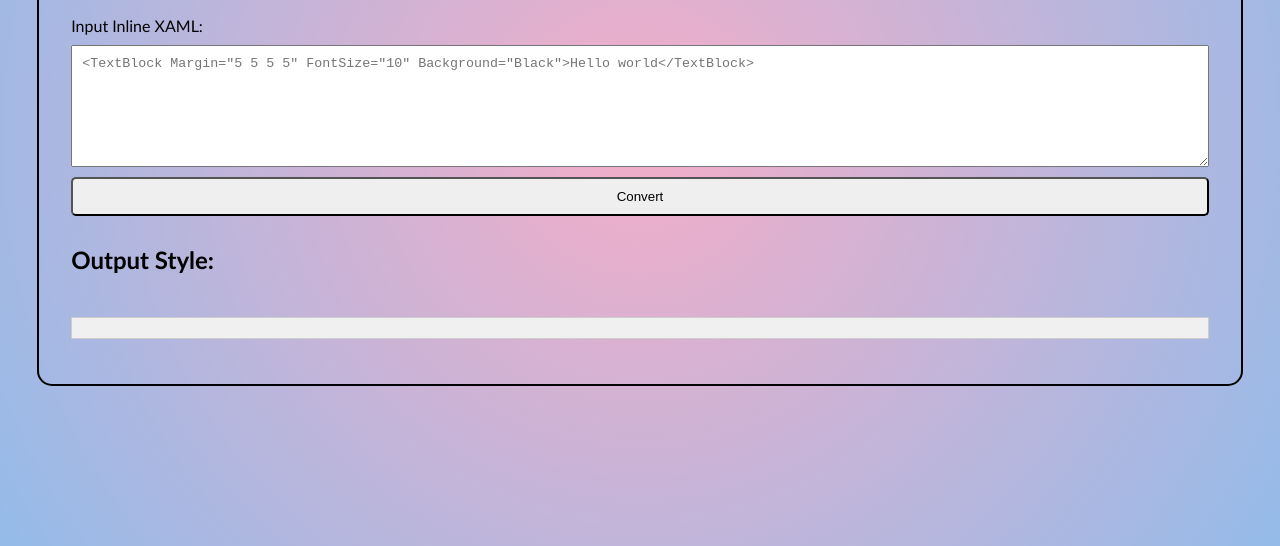
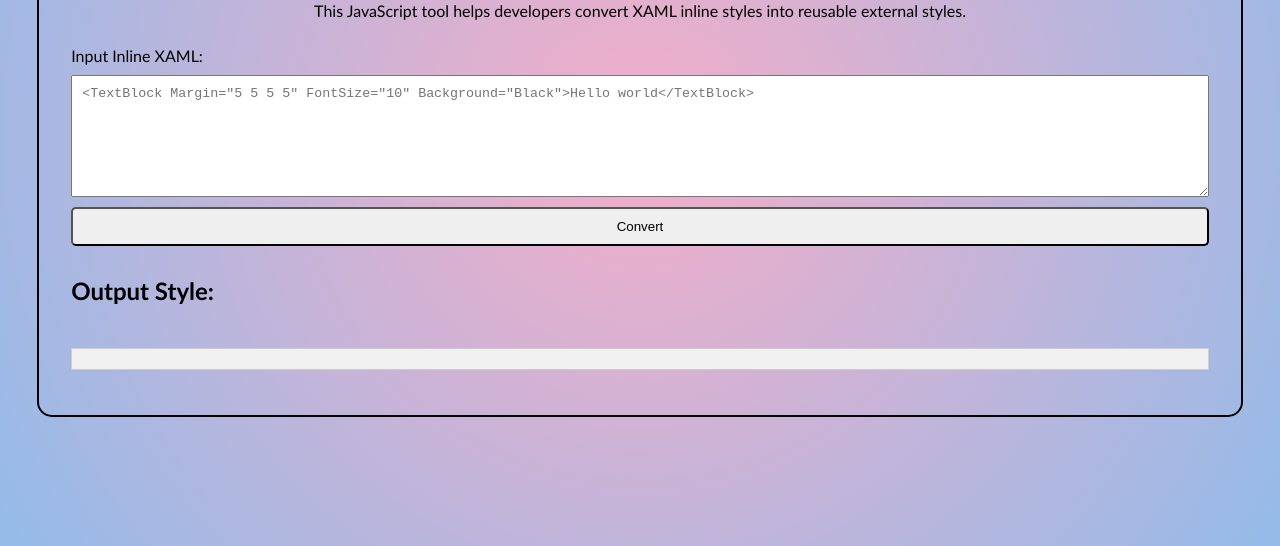
Before and after one commit to abhipatil559/XAML-Inline-To-External-Style-Converter, a plain HTML site: page index.html in a window 1280 px wide. Shown: the part 270-816 px from the top of the page. Drawn offline with Linux system fonts and the light colour scheme.

Commit message:
Style and logic changes

```diff
--- a/index.html
+++ b/index.html
@@ -11,6 +11,7 @@
       <h1 style="text-align: center">
         XAML Inline Style to External Style Converter
       </h1>
+      <p style="text-align: center;">This JavaScript tool helps developers convert XAML inline styles into reusable external styles.</p>
 
       <label for="inputXaml">Input Inline XAML:</label>
 
@@ -26,6 +27,11 @@
 
       <pre id="outputStyle"></pre>
 
+
+
+      </div>
+
+
     </div>
 
     <script src="script.js"></script>
```
